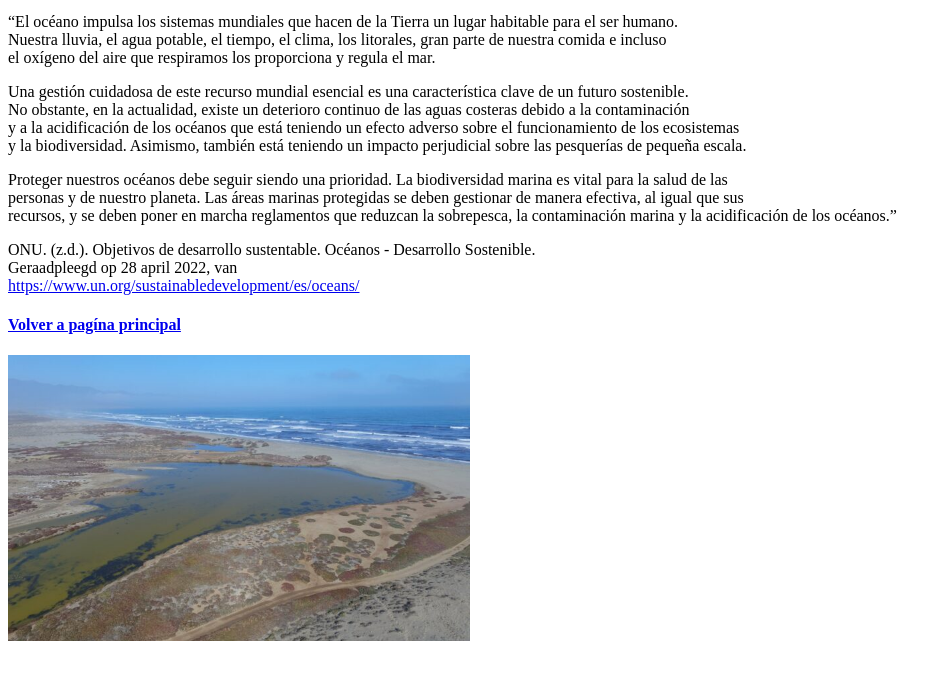
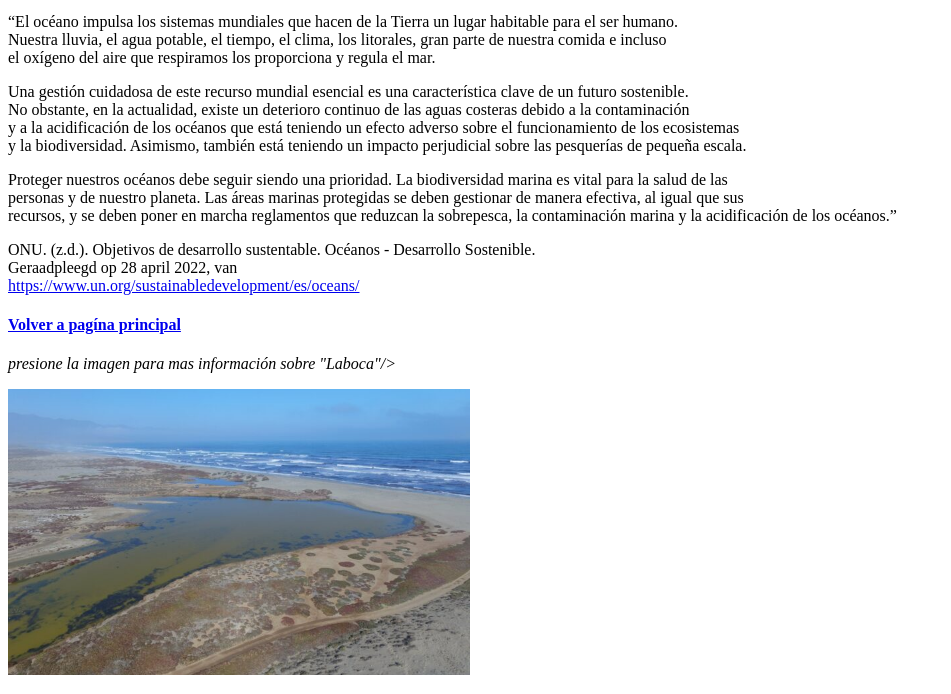
Before and after one commit to oppaTaeHyung/ODS14ucentral.github.io, a plain HTML site: page ODS.html in a window 1280 px wide. Shown: the part 106-800 px from the top of the page, without its empty margins (0-951 px from the left). Drawn offline with Linux system fonts and the light colour scheme.

Commit message:
Update ODS.html

```diff
--- a/ODS.html
+++ b/ODS.html
@@ -34,6 +34,7 @@
 
         </a>
         <a href="index.html"><h4>Volver a pagína principal</h4></a>
+        <p><em> presione la imagen para mas información sobre "Laboca"/></p>
         <a href="https://mma.gob.cl/humedal-la-boca-ubicado-en-los-choros-fue-declarado-santuario-de-la-naturaleza/" target="_blank"><img src="la_boca.png" alt="imagen de humedal 'La boca'"></a>
 </body>
 </html>
```
